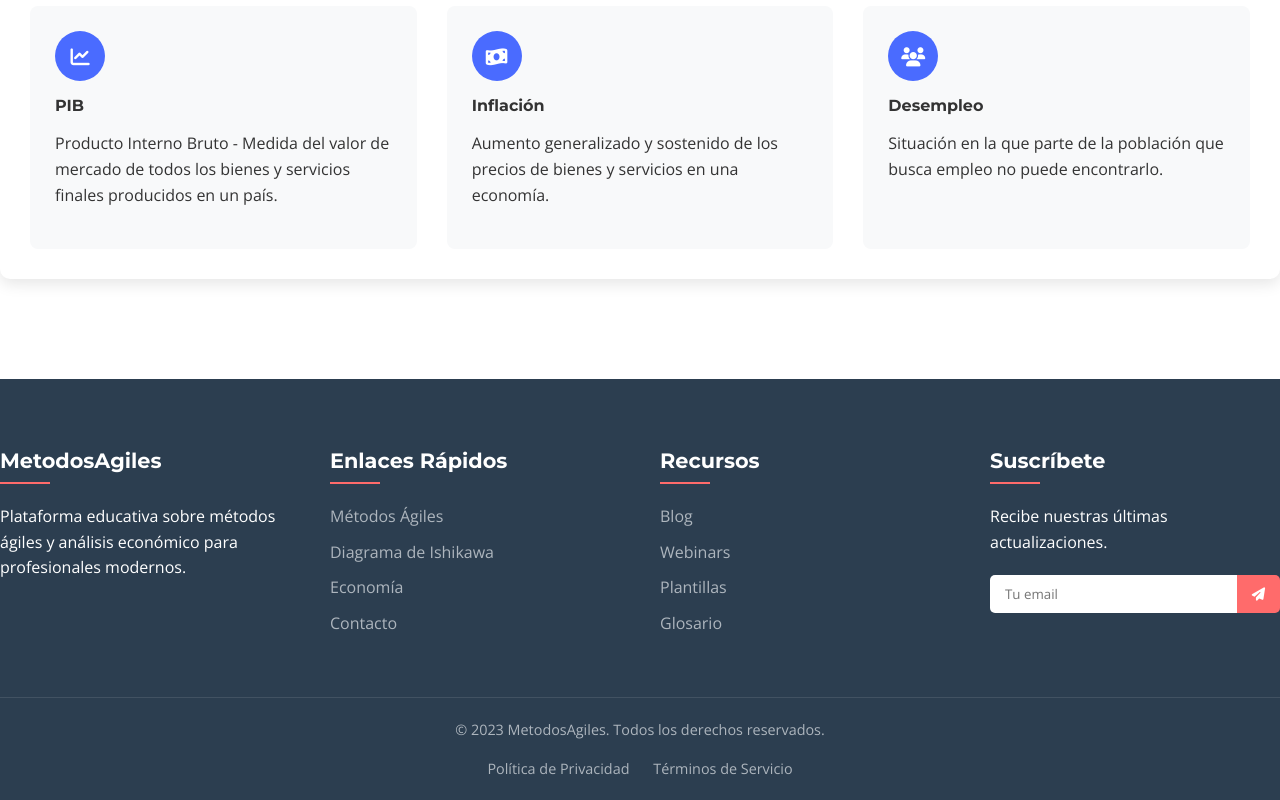
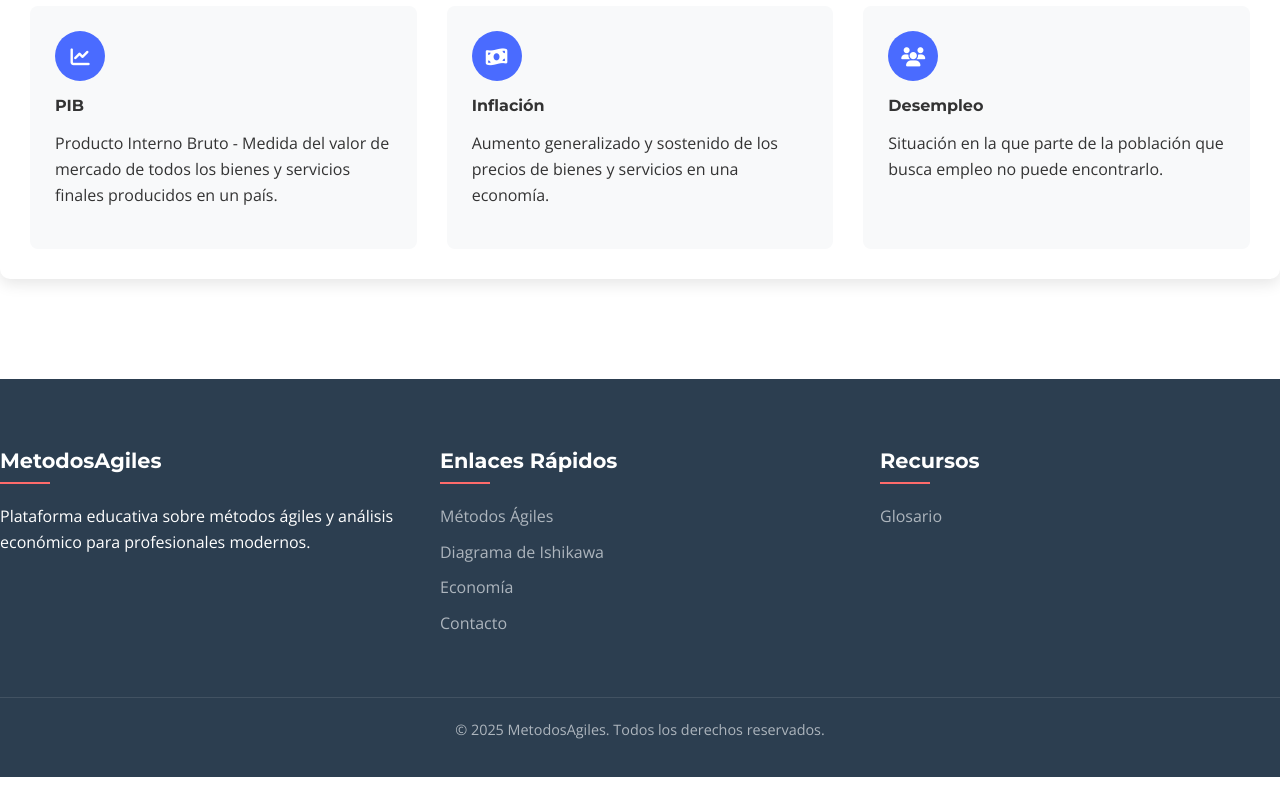
Before and after one commit to franco0209/OYM, a plain HTML site: page index.html in a window 1280 px wide. Shown: the part 2658-3458 px from the top of the page. After the commit the page ends 3435 px from the top, so only its background shows below. Drawn offline with nearby package versions, Linux system fonts and the light colour scheme.

Commit message:
add all 2

```diff
--- a/index.html
+++ b/index.html
@@ -200,27 +200,14 @@
             <div class="footer-section">
                 <h4>Recursos</h4>
                 <ul>
-                    <li><a href="#">Blog</a></li>
-                    <li><a href="#">Webinars</a></li>
-                    <li><a href="#">Plantillas</a></li>
-                    <li><a href="#">Glosario</a></li>
+                    <li><a href="https://en.wikipedia.org/wiki/Agile_software_development">Glosario</a></li>
                 </ul>
             </div>
-            <div class="footer-section">
-                <h4>Suscríbete</h4>
-                <p>Recibe nuestras últimas actualizaciones.</p>
-                <form class="newsletter-form">
-                    <input type="email" placeholder="Tu email">
-                    <button type="submit"><i class="fas fa-paper-plane"></i></button>
-                </form>
-            </div>
+
         </div>
         <div class="footer-bottom">
-            <p>&copy; 2023 MetodosAgiles. Todos los derechos reservados.</p>
-            <div class="legal-links">
-                <a href="#">Política de Privacidad</a>
-                <a href="#">Términos de Servicio</a>
-            </div>
+            <p>&copy; 2025 MetodosAgiles. Todos los derechos reservados.</p>
+
         </div>
     </footer>
 
```
